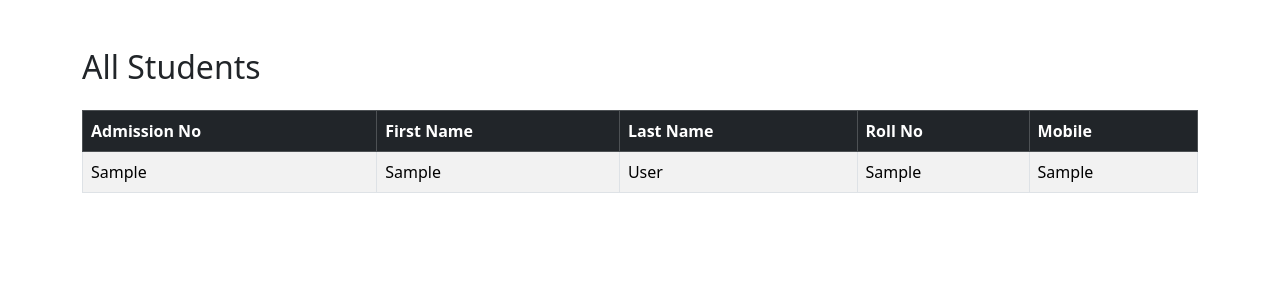
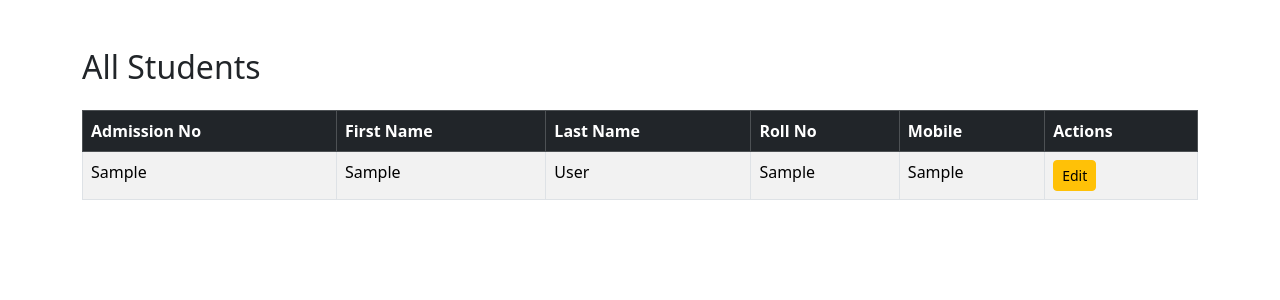
Before and after one commit to himanshu07-12/student-database-management-system, a Flask app: page /students in a window 1280 px wide. Shown: the part 56-356 px from the top of the page. Run offline with Flask 3, Linux system fonts and the light colour scheme; tables that the repository leaves empty or names only in its code hold one stand-in row (values such as "Sample post").

Commit message:
updated actions button

```diff
--- a/templates/students.html
+++ b/templates/students.html
@@ -19,6 +19,7 @@ All Students
 <th>Last Name</th>
 <th>Roll No</th>
 <th>Mobile</th>
+<th>Actions</th>
 
 </tr>
 
@@ -40,6 +41,18 @@ All Students
 
 <td>{{ student.mobno }}</td>
 
+<td>
+
+<a
+href="/update/{{ student.admno }}"
+class="btn btn-warning btn-sm">
+
+Edit
+
+</a>
+
+</td>
+
 </tr>
 
 {% endfor %}
```
